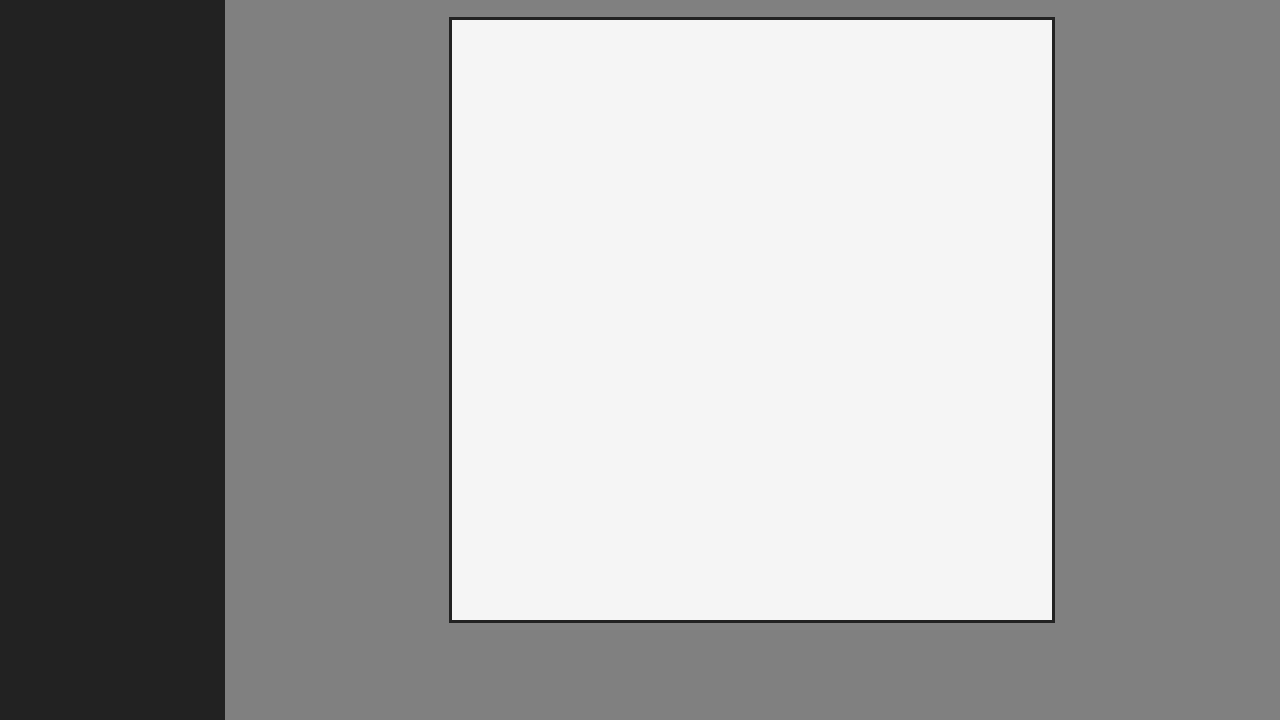
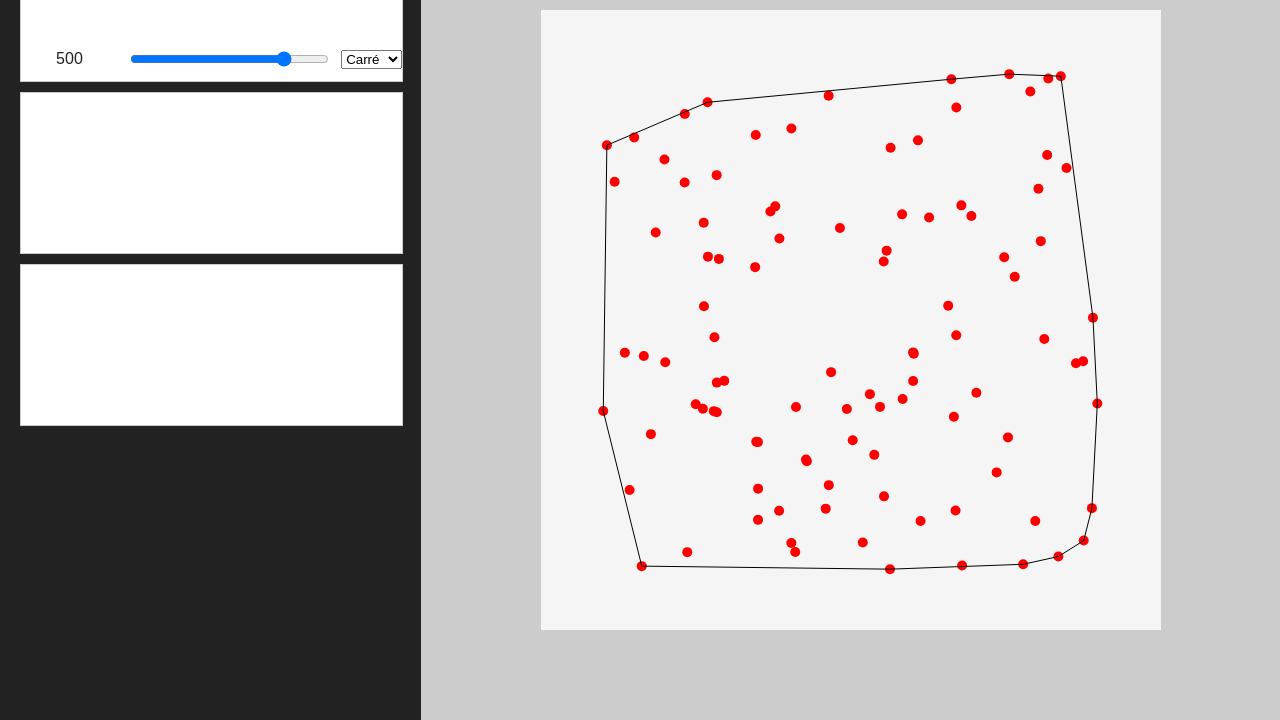
Before and after one commit to ozan-tr/enveloppe-convexe-projet-annuel-ozan-gurleyen, a plain HTML site: page index.html in a window 1280 px wide. Shown: the part 80-800 px from the top of the page. Drawn offline with Linux system fonts and the light colour scheme.

Commit message:
implementation de l'algorithme de l'enveloppe convexe

```diff
--- a/index.html
+++ b/index.html
@@ -9,14 +9,30 @@
 <body>
     <div class="mainContainer">
         <div class="uiContainer">
+            <div class="uiElement">
+                <h1 class="elementTitle">Zone utilisable</h1>
+                <div class="uiElementLabelInputPair">
+                    <span id="safeZoneValue" class="elementValueDisplay">500</span>
+                    <input type="range" id="safeZoneSlider" name="safeZoneSlider" class="elementValueSlider" id="safeAreaSlider" min="100" max="600" value="500" step="10">
+                    <select name="safeZoneShape" id="safeZoneShape">
+                        <option value="kare">Carré</option>
+                        <option value="daire">Cercle</option>
+                      </select>
+                </div>
+            </div>
+            <div class="uiElement">
 
+            </div>
+            <div class="uiElement">
+
+            </div>
         </div>
         <div class="outputContainer">
             <canvas id="output" width="600" height="600"></canvas>
         </div>
     </div>
 </body>
-<script src="scripts/convexHull.js"></script>
 <script src="scripts/helper.js"></script>
+<script src="scripts/giftWrappingConvexHull.js"></script>
 <script src="scripts/ui.js"></script>
 </html>
--- /dev/null
+++ b/scripts/giftWrappingConvexHull.js
@@ -0,0 +1,51 @@
+// Fonction pour mettre en œuvre l'algorithme de l'enveloppe convexe et dessiner l'enveloppe
+function giftWrappingConvexHull() {
+
+  // Trouver le point avec la coordonnée y la plus basse (et le plus à gauche en cas d'égalité)
+  let startPoint = points[0];
+  for (let i = 1; i < points.length; i++) {
+    if (points[i].y < startPoint.y || (points[i].y === startPoint.y && points[i].x < startPoint.x)) {
+      startPoint = points[i];
+    }
+  }
+
+  // Trier les points en fonction de l'angle polaire par rapport au point de départ
+  points.sort((a, b) => {
+    const angleA = Math.atan2(a.y - startPoint.y, a.x - startPoint.x);
+    const angleB = Math.atan2(b.y - startPoint.y, b.x - startPoint.x);
+
+    return angleA - angleB;
+  });
+
+  // Initialiser l'enveloppe convexe avec le point de départ et les deux premiers points triés
+  const convexHull = [startPoint, points[0], points[1]];
+
+  // Algorithme de l'enveloppe convexe
+  for (let i = 2; i < points.length; i++) {
+    while (
+      convexHull.length >= 2 &&
+      orientation(
+      convexHull[convexHull.length - 2],
+      convexHull[convexHull.length - 1],
+      points[i]) >= 0
+    )
+    {
+      convexHull.pop();
+    }
+    convexHull.push(points[i]);
+    console.log(convexHull);
+  }
+
+
+  // Dessiner l'enveloppe convexe
+  ctx.beginPath();
+  ctx.moveTo(convexHull[0].x + canvas.width / 2 - safeZone / 2, convexHull[0].y + canvas.height / 2 - safeZone / 2);
+  for (let i = 1; i < convexHull.length; i++) {
+    ctx.lineTo(
+      convexHull[i].x + canvas.width / 2 - safeZone / 2,
+      convexHull[i].y + canvas.height / 2 - safeZone / 2
+    );
+  }
+  ctx.closePath();
+  ctx.stroke();
+}
--- a/scripts/helper.js
+++ b/scripts/helper.js
@@ -0,0 +1,75 @@
+const canvas = document.getElementById('output');
+const ctx = canvas.getContext('2d');
+
+var zoneType = "kare";
+var safeZone = 500;
+var pointsNum = 100;
+var points = [];
+
+// Fonction pour générer des points aléatoires en fonction du type de zone choisi
+function generatePoints() {
+    points = [];
+    if (zoneType == "kare") {
+        for (var i = 0; i < pointsNum; i++) {
+            points.push({
+                x: Math.random() * safeZone,
+                y: Math.random() * safeZone
+            });
+        }
+    } else if (zoneType == "daire") {
+        for (var i = 0; i < pointsNum; i++) {
+            var angle = Math.random() * 360;
+            var radius = Math.random() * safeZone / 2;
+            points.push({
+                x: safeZone / 2 + Math.cos(angle) * radius,
+                y: safeZone / 2 + Math.sin(angle) * radius
+            });
+        }
+    }
+}
+
+// Fonction pour dessiner la zone sécurisée (rectangle ou cercle) sur le canevas
+function drawSafeZone() {
+    ctx.strokeStyle = "black";
+    ctx.setLineDash([5, 15]);
+    if (zoneType == "kare") {
+        ctx.strokeRect(canvas.width / 2 - safeZone / 2, canvas.height / 2 - safeZone / 2, safeZone, safeZone);
+    } else if (zoneType == "daire") {
+        ctx.beginPath();
+        ctx.arc(canvas.width / 2, canvas.height / 2, safeZone / 2, 0, Math.PI * 2);
+        ctx.stroke();
+    }
+}
+
+// Fonction pour dessiner des points aléatoires sur le canevas
+function drawPoints() {
+    const pointSize = safeZone / pointsNum
+    ctx.fillStyle = "red";
+    points.forEach((point) => {
+        ctx.beginPath();
+        ctx.arc(canvas.width / 2 - safeZone / 2 + point.x, canvas.height / 2 - safeZone / 2 + point.y, pointSize, 0, Math.PI * 2);
+        ctx.fill()
+    })
+}
+
+
+// Fonction pour déterminer l'orientation de trois points par rapport à un autre
+// Retourne 0 si les points sont colinéaires, 1 si le virage est dans le sens des aiguilles d'une montre,
+// et -1 si le virage est dans le sens contraire des aiguilles d'une montre.
+function orientation(p, q, r) {
+    const val = (q.y - p.y) * (r.x - q.x) - (q.x - p.x) * (r.y - q.y);
+
+    // Si la valeur est proche de zéro, les points sont considérés comme colinéaires
+    if (Math.abs(val) < 1e-6) return 0;
+
+    // Si la valeur est positive, le virage est dans le sens des aiguilles d'une montre
+    return val > 0 ? 1 : -1;
+  }
+
+// Fonction pour mettre à jour le canevas avec la zone sécurisée, les points aléatoires et l'enveloppe convexe
+function updateCanvas() {
+    ctx.clearRect(0, 0, canvas.width, canvas.height);
+    //drawSafeZone();
+    drawPoints();
+    giftWrappingConvexHull();
+}
--- a/scripts/ui.js
+++ b/scripts/ui.js
@@ -0,0 +1,23 @@
+const safeZoneSlider = document.getElementById('safeZoneSlider');
+const safeZoneValue = document.getElementById('safeZoneValue');
+const safeZoneShape = document.getElementById('safeZoneShape');
+
+generatePoints()
+updateCanvas()
+
+safeZoneSlider.addEventListener("input",(event)=> {
+    safeZoneValue.innerHTML = safeZoneSlider.value;
+    safeZone = safeZoneSlider.value;
+    generatePoints();
+    updateCanvas();
+})
+
+safeZoneShape.addEventListener("input",(event)=> {
+    zoneType = safeZoneShape.value;
+    generatePoints();
+    updateCanvas();
+})
+
+document.addEventListener("DOMContentLoaded", function(event) {
+    updateCanvas();
+})
--- a/style.css
+++ b/style.css
@@ -1,4 +1,4 @@
-body,html{
+body, html {
     height: 100%;
     margin: 0;
     padding: 0;
@@ -7,24 +7,63 @@ body,html{
     line-height: 1.5;
     color: #222;
     background-color: #f5f5f5;
+    overflow: hidden;
 }
 
-.mainContainer{
+.mainContainer {
     width: 100%;
     height: 100%;
     display: flex;
-    flex-direction: row;
     justify-content: center;
     align-items: center;
 }
 
-.uiContainer{
+.uiContainer {
     flex-grow: 1;
     height: 100%;
     overflow: hidden;
     background-color: #222;
+    display: flex;
+    flex-direction: column;
+    justify-content: flex-start;
+    gap: 10px;
+    padding: 20px;
 }
-.outputContainer{
+
+.uiElementLabelInputPair {
+    width: 100%;
+    display: flex;
+    justify-content: space-between;
+    align-items: center;
+    gap: 10px;
+    padding: 10px;
+}
+
+.elementTitle {
+    flex-grow: 2;
+    text-align: center;
+}
+
+.elementValueDisplay,
+.elementValueSlider {
+    flex-grow: 1;
+    overflow: hidden;
+    text-align: center;
+}
+
+.uiElement {
+    background-color: white;
+    width: 100%;
+    border: 1px solid #ccc;
+    overflow: hidden;
+    height: 20vh;
+    display: flex;
+    flex-direction: column;
+    justify-content: center;
+    align-items: center;
+}
+
+.outputContainer {
     flex-grow: 2;
     height: 100%;
     overflow: hidden;
@@ -32,10 +71,11 @@ body,html{
     flex-direction: column;
     justify-content: center;
     align-items: center;
-    background-color: gray;
+    background-color: #ccc;
 }
 
-#output{
+#output {
     background-color: #f5f5f5;
-    border-style: solid;
+    border: 1px solid #ccc;
+    padding: 10px;
 }
```
Also changed, not shown: scripts/convexHull.js (deleted).
